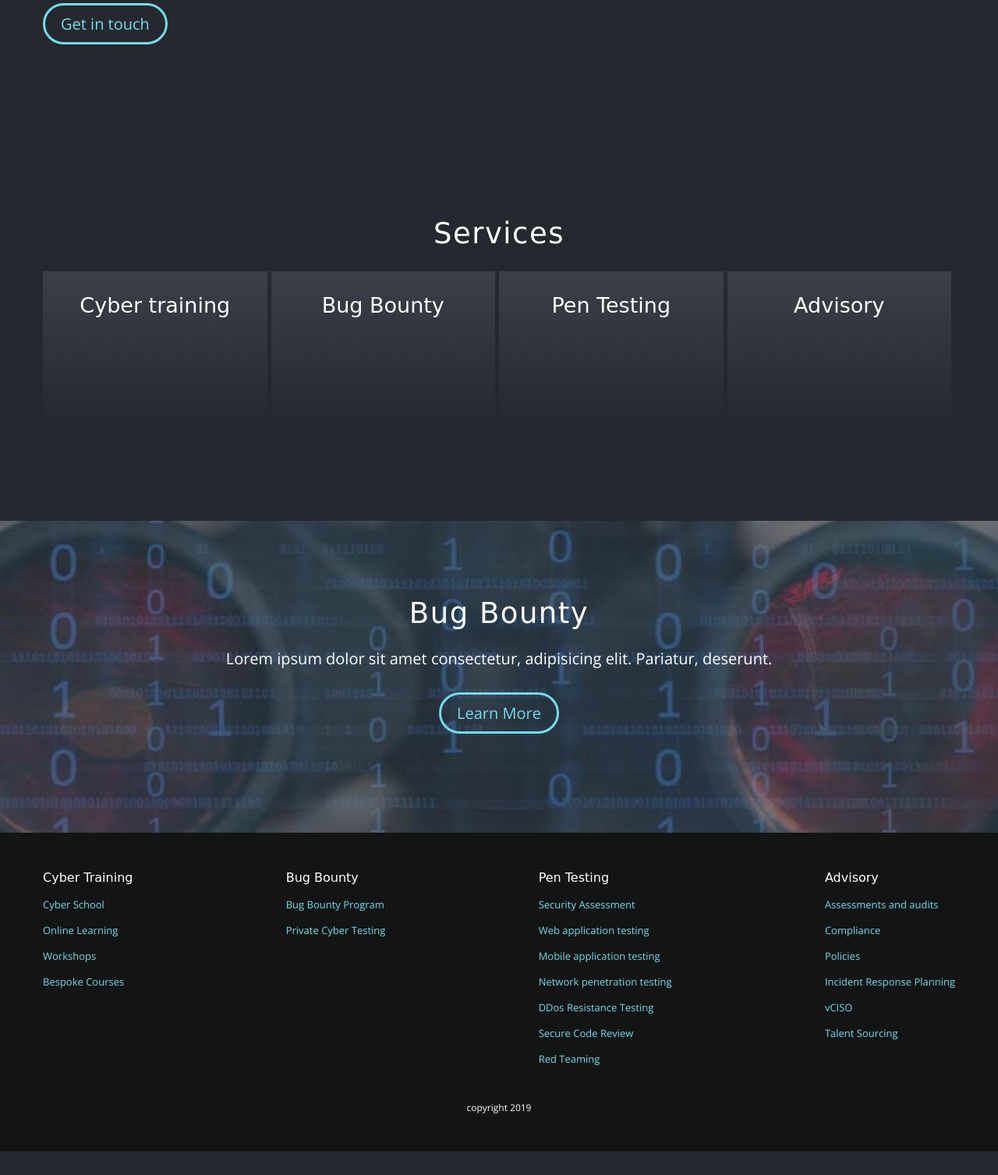
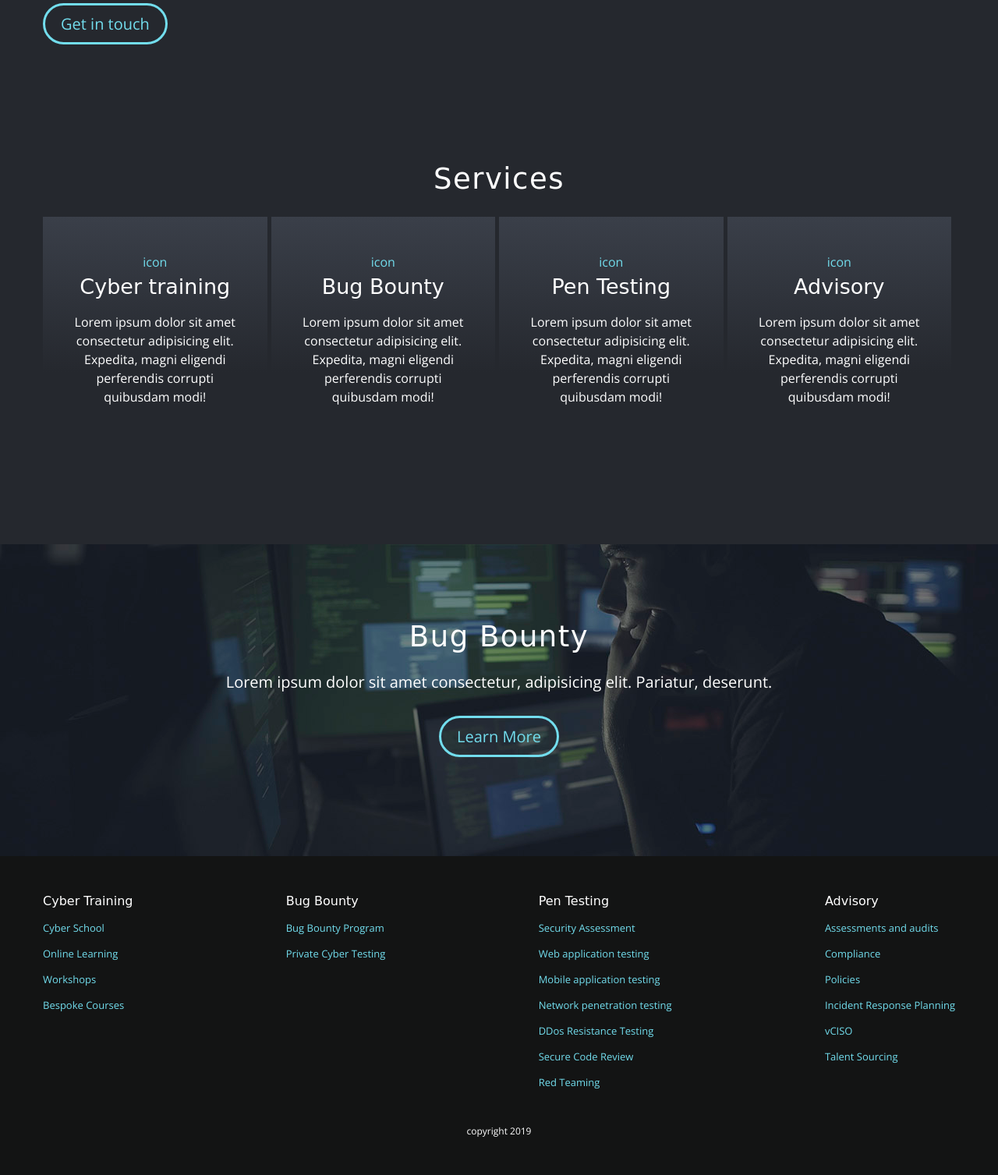
Before and after one commit to vladfreishmidt/cyber-security-v3, a PHP site: page / in a window 1280 px wide. Shown: the part 450-1957 px from the top of the page at 78% size. Before the commit the page ends 1927 px from the top, so only its background shows below. Run offline with PHP 8.4, Linux system fonts and the light colour scheme; some libraries are stand-ins or nearby versions; some web fonts are replaced.

Commit message:
Updated cta section

```diff
--- a/css/cta-section/cta-section.css
+++ b/css/cta-section/cta-section.css
@@ -3,7 +3,7 @@ section.cta {
     padding: 100px 0;
     background: rgb(73, 61, 61);
     margin-bottom: 0;
-    background: url(../../img/bug-bounty-cta-bg.jpg) center center;
+    background: url(../../img/bug-bounty-cta-bg-2.jpg) center center;
 }
 
 section.cta p.description {
--- a/css/services/services.css
+++ b/css/services/services.css
@@ -1,5 +1,6 @@
 section.services {
     padding: 50px 0;
+    margin-bottom: 170px;
 }
 
 section.services h3 {
@@ -11,5 +12,23 @@ section.services .service-item {
     background-image: linear-gradient(rgb(58, 63, 73) 0%, rgb(37, 40, 46) 100%) !important;
     background-image: -webkit-linear-gradient(rgb(58, 63, 73) 0%, rgb(37, 40, 46) 100%) !important;
     margin-right: 5px;
-    padding: 30px;
+    padding: 50px 30px 100px 30px;
 }
+
+section.services .service-item .icon {
+    margin-bottom: 10px;
+    color: #72dded;
+}
+
+section.services .service-item {
+    color: #fff;
+
+}
+section.services .service-item p {
+    font-weight: 300;
+    line-height: 1.5;
+}
+
+section.top {
+    margin-bottom: 0;
+}
--- a/index.html
+++ b/index.html
@@ -146,16 +146,27 @@
         </div>
        <div class="grid-x text-center">
          <div class="cell auto service-item">
+            <div class="icon">icon</div>
            <h3>Cyber training</h3>
+           <p>Lorem ipsum dolor sit amet consectetur adipisicing elit. Expedita, magni eligendi perferendis corrupti quibusdam modi!</p>
          </div>
          <div class="cell auto service-item">
+            <div class="icon">icon</div>
             <h3>Bug Bounty</h3>
+            <p>Lorem ipsum dolor sit amet consectetur adipisicing elit. Expedita, magni eligendi perferendis corrupti quibusdam modi!</p>
+
          </div>
          <div class="cell auto service-item">
+            <div class="icon">icon</div>
             <h3>Pen Testing</h3>
+            <p>Lorem ipsum dolor sit amet consectetur adipisicing elit. Expedita, magni eligendi perferendis corrupti quibusdam modi!</p>
+
          </div>
          <div class="cell auto service-item">
+            <div class="icon">icon</div>
            <h3>Advisory</h3>
+           <p>Lorem ipsum dolor sit amet consectetur adipisicing elit. Expedita, magni eligendi perferendis corrupti quibusdam modi!</p>
+
          </div>
        </div>
      </div>
```
Also changed, not shown: img/bug-bounty-cta-bg-2.jpg (added).
